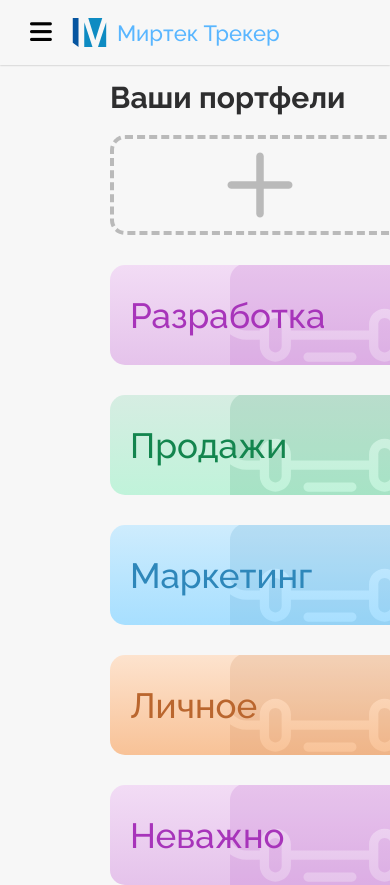
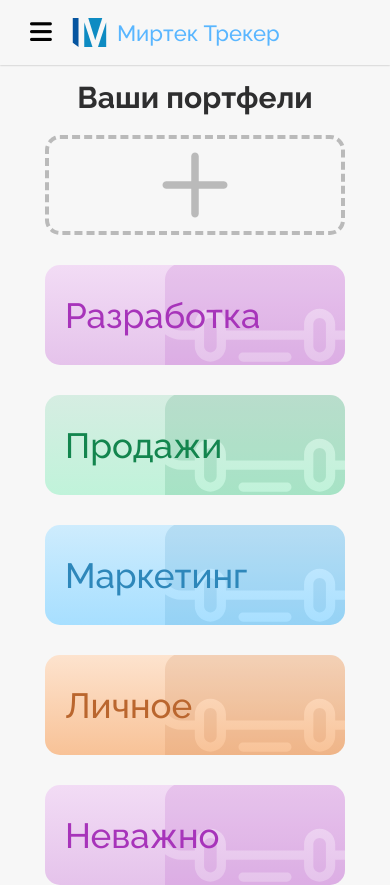
Before and after one commit to IliaGurelev/MirTecTracker, a Vue app: page /briefcase in a window 390 px wide. Built offline with nearby package versions, Linux system fonts and the light colour scheme.

Commit message:
адаптация

```diff
--- a/src/views/BriefcasePage.vue
+++ b/src/views/BriefcasePage.vue
@@ -18,6 +18,9 @@
 			class="briefcase__sidebar"
 			v-click-outside="() => switchShowSideBar(false)"
 		>
+			<div @click="switchShowSideBar(false)" class="briefcase__close">
+				<i class="fa-solid fa-xmark"></i>
+			</div>
 			<section class="briefcase__task">
 				<div class="briefcase__wrapper">
 					<TaskBriefcase
@@ -101,11 +104,26 @@
 			cursor: default;
 		}
 
+		&__close {
+			align-items: center;
+			padding: 5px;
+			font-size: 25px;
+			text-align: right;
+			cursor: pointer;
+		}
+
 		&__list {
 			display: flex;
 			gap: 30px;
 			flex-wrap: wrap;
 			list-style: none;
+
+			@media (max-width: 519px) {
+				width: 100%;
+				display: flex;
+				flex-direction: column;
+				align-items: center;
+			}
 		}
 
 		&__link {
@@ -149,5 +167,13 @@
 				max-height: 100%;
 			}
 		}
+
+		@media (max-width: 519px) {
+			width: 100%;
+			margin-left: 0;
+			display: flex;
+			flex-direction: column;
+			align-items: center;
+		}
 	}
 </style>
```
